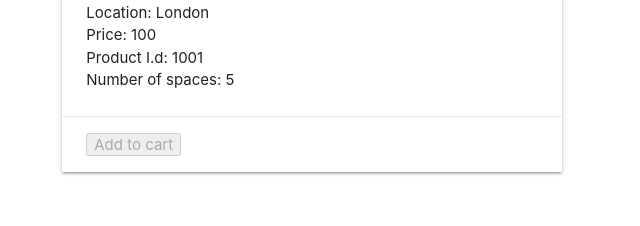
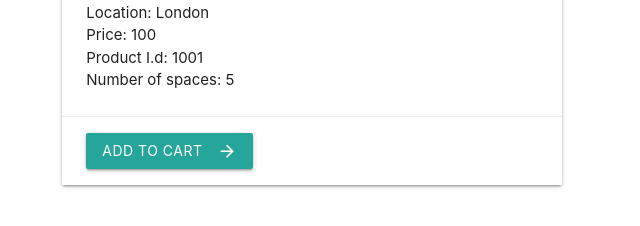
Before and after one commit to MuhammadBaloushi/-CST3145_LAB_STYLING-, a plain HTML site: page index.html in a window 1280 px wide. Shown: the part 182-408 px from the top of the page, without its empty margins (141-781 px from the left). Drawn offline with nearby package versions, Linux system fonts and the light colour scheme.

Commit message:
minor changes

```diff
--- a/index.html
+++ b/index.html
@@ -51,7 +51,7 @@
 
 
 
-                    <a class="waves-effect waves-light btn" v-on:click="removefromcart" v-if="canAddToCart" onclick="M.toast({html: 'Product Added'})" ><i class="material-icons right">arrow_forward</i>Add to Cart</a>
+                    <a class="waves-effect waves-light btn" v-on:click="removefromcart"  onclick="M.toast({html: 'Product Added'})" ><i class="material-icons right">arrow_forward</i>Add to Cart</a>
                     <button disabled="disabled" v-else>Add to cart</button>
                   </div>
 
```
